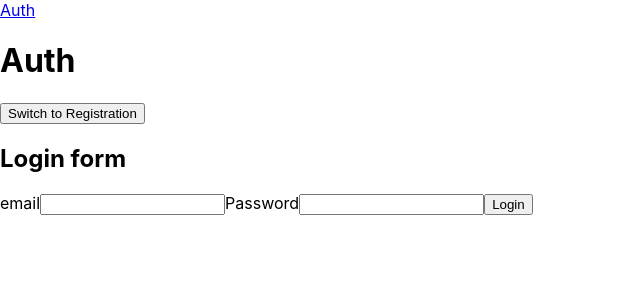
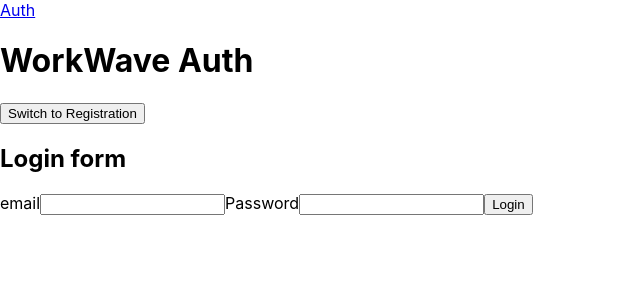
Before and after one commit to abhinabadutta2019/assignment-job-board-react-frontend-07-nov-23, a React (Create React App) app: page /auth in a window 1280 px wide. Shown: the top 300 px of the page, without its empty margins (0-640 px from the left). Built offline with nearby package versions, Linux system fonts and the light colour scheme.

Commit message:
made change

```diff
--- a/src/pages/Auth.js
+++ b/src/pages/Auth.js
@@ -95,7 +95,7 @@
   //
   return (
     <div>
-      <h1>Auth</h1>
+      <h1>WorkWave Auth</h1>
       {/*  */}
       <div>
         <button onClick={toggleForm}>
```
